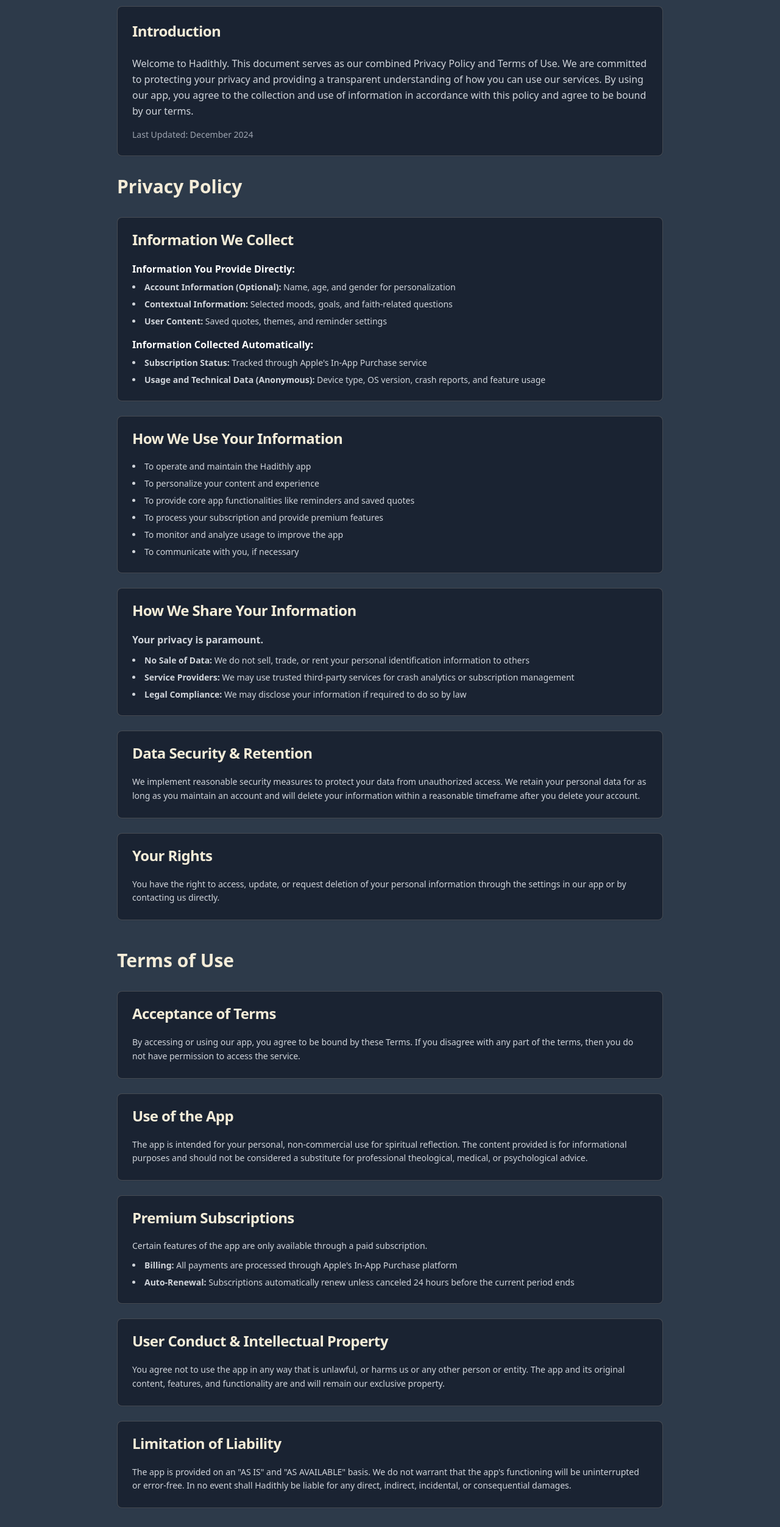
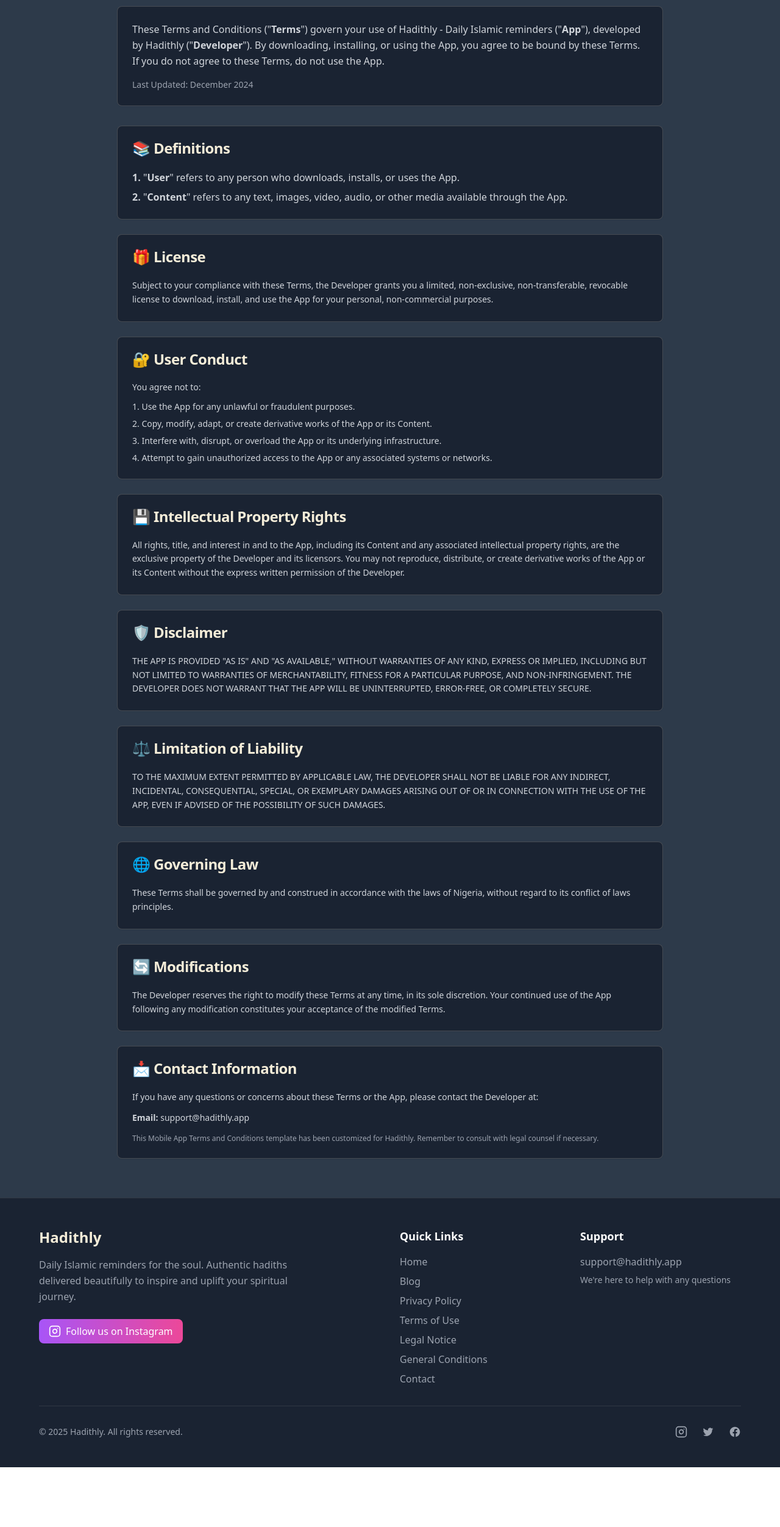
Before and after one commit to Kurt-Adam20/hadithly-soul-website, a React (Vite) app: page /terms in a window 1280 px wide. Shown: the part 234-2738 px from the top of the page at 61% size. After the commit the page ends 2640 px from the top, so only its background shows below. Built offline with nearby package versions, Linux system fonts and the light colour scheme.

Commit message:
Update Terms of Use
Replaces the existing Terms of Use content with the provided Tadhkir Terms and Conditions, adapting it for the Hadithly app.

```diff
--- a/src/pages/Terms.tsx
+++ b/src/pages/Terms.tsx
@@ -12,22 +12,17 @@ const Terms = () => {
         <div className="max-w-4xl mx-auto">
           <div className="text-center mb-12">
             <h1 className="text-4xl md:text-5xl font-bold mb-6">
-              Privacy Policy & <span className="text-[#F4ECD8]">Terms of Use</span>
+              <span className="text-[#F4ECD8]">Hadithly</span> Terms and Conditions
             </h1>
             <p className="text-xl text-gray-400 max-w-2xl mx-auto">
-              Your privacy and our terms of service for the Hadithly application.
+              Terms and conditions governing your use of the Hadithly application.
             </p>
           </div>
 
           <Card className="bg-[#1A2332] border-[#F4ECD8]/20 mb-8">
-            <CardHeader>
-              <CardTitle className="text-[#F4ECD8] text-2xl">Introduction</CardTitle>
-            </CardHeader>
-            <CardContent className="text-gray-300 space-y-4">
+            <CardContent className="text-gray-300 space-y-4 pt-6">
               <p className="leading-relaxed">
-                Welcome to Hadithly. This document serves as our combined Privacy Policy and Terms of Use.
-                We are committed to protecting your privacy and providing a transparent understanding of how you can use our services.
-                By using our app, you agree to the collection and use of information in accordance with this policy and agree to be bound by our terms.
+                These Terms and Conditions ("<strong>Terms</strong>") govern your use of Hadithly - Daily Islamic reminders ("<strong>App</strong>"), developed by Hadithly ("<strong>Developer</strong>"). By downloading, installing, or using the App, you agree to be bound by these Terms. If you do not agree to these Terms, do not use the App.
               </p>
               <p className="text-sm text-gray-400">
                 Last Updated: December 2024
@@ -35,175 +30,136 @@ const Terms = () => {
             </CardContent>
           </Card>
 
-          {/* Privacy Policy Section */}
-          <div className="mb-12">
-            <h2 className="text-3xl font-bold text-[#F4ECD8] mb-8">Privacy Policy</h2>
-
           <div className="grid gap-6">
             <Card className="bg-[#1A2332] border-[#F4ECD8]/20">
               <CardHeader>
-                  <CardTitle className="text-[#F4ECD8]">Information We Collect</CardTitle>
+                <CardTitle className="text-[#F4ECD8] flex items-center gap-2">
+                  📚 Definitions
+                </CardTitle>
               </CardHeader>
-                <CardContent className="text-gray-300 space-y-4">
-                  <div>
-                    <h4 className="font-semibold text-white mb-2">Information You Provide Directly:</h4>
-                    <ul className="list-disc list-inside space-y-2 text-sm">
-                      <li><strong>Account Information (Optional):</strong> Name, age, and gender for personalization</li>
-                      <li><strong>Contextual Information:</strong> Selected moods, goals, and faith-related questions</li>
-                      <li><strong>User Content:</strong> Saved quotes, themes, and reminder settings</li>
-                    </ul>
-                  </div>
-                  <div>
-                    <h4 className="font-semibold text-white mb-2">Information Collected Automatically:</h4>
-                    <ul className="list-disc list-inside space-y-2 text-sm">
-                      <li><strong>Subscription Status:</strong> Tracked through Apple's In-App Purchase service</li>
-                      <li><strong>Usage and Technical Data (Anonymous):</strong> Device type, OS version, crash reports, and feature usage</li>
-                    </ul>
+              <CardContent className="text-gray-300 space-y-3">
+                <div className="space-y-2">
+                  <p><strong>1.</strong> "<strong>User</strong>" refers to any person who downloads, installs, or uses the App.</p>
+                  <p><strong>2.</strong> "<strong>Content</strong>" refers to any text, images, video, audio, or other media available through the App.</p>
                 </div>
               </CardContent>
             </Card>
 
             <Card className="bg-[#1A2332] border-[#F4ECD8]/20">
               <CardHeader>
-                  <CardTitle className="text-[#F4ECD8]">How We Use Your Information</CardTitle>
+                <CardTitle className="text-[#F4ECD8] flex items-center gap-2">
+                  🎁 License
+                </CardTitle>
               </CardHeader>
               <CardContent className="text-gray-300">
-                  <ul className="list-disc list-inside space-y-2 text-sm">
-                    <li>To operate and maintain the Hadithly app</li>
-                    <li>To personalize your content and experience</li>
-                    <li>To provide core app functionalities like reminders and saved quotes</li>
-                    <li>To process your subscription and provide premium features</li>
-                    <li>To monitor and analyze usage to improve the app</li>
-                    <li>To communicate with you, if necessary</li>
-                  </ul>
-                </CardContent>
-              </Card>
-
-              <Card className="bg-[#1A2332] border-[#F4ECD8]/20">
-                <CardHeader>
-                  <CardTitle className="text-[#F4ECD8]">How We Share Your Information</CardTitle>
-                </CardHeader>
-                <CardContent className="text-gray-300 space-y-3">
-                  <p className="font-semibold">Your privacy is paramount.</p>
-                  <ul className="list-disc list-inside space-y-2 text-sm">
-                    <li><strong>No Sale of Data:</strong> We do not sell, trade, or rent your personal identification information to others</li>
-                    <li><strong>Service Providers:</strong> We may use trusted third-party services for crash analytics or subscription management</li>
-                    <li><strong>Legal Compliance:</strong> We may disclose your information if required to do so by law</li>
-                  </ul>
-                </CardContent>
-              </Card>
-
-              <Card className="bg-[#1A2332] border-[#F4ECD8]/20">
-                <CardHeader>
-                  <CardTitle className="text-[#F4ECD8]">Data Security & Retention</CardTitle>
-                </CardHeader>
-                <CardContent className="text-gray-300 space-y-3">
                 <p className="text-sm leading-relaxed">
-                    We implement reasonable security measures to protect your data from unauthorized access.
-                    We retain your personal data for as long as you maintain an account and will delete your information
-                    within a reasonable timeframe after you delete your account.
+                  Subject to your compliance with these Terms, the Developer grants you a limited, non-exclusive, non-transferable, revocable license to download, install, and use the App for your personal, non-commercial purposes.
                 </p>
               </CardContent>
             </Card>
 
             <Card className="bg-[#1A2332] border-[#F4ECD8]/20">
               <CardHeader>
-                  <CardTitle className="text-[#F4ECD8]">Your Rights</CardTitle>
+                <CardTitle className="text-[#F4ECD8] flex items-center gap-2">
+                  🔐 User Conduct
+                </CardTitle>
+              </CardHeader>
+              <CardContent className="text-gray-300">
+                <p className="text-sm mb-3">You agree not to:</p>
+                <ol className="list-decimal list-inside space-y-2 text-sm">
+                  <li>Use the App for any unlawful or fraudulent purposes.</li>
+                  <li>Copy, modify, adapt, or create derivative works of the App or its Content.</li>
+                  <li>Interfere with, disrupt, or overload the App or its underlying infrastructure.</li>
+                  <li>Attempt to gain unauthorized access to the App or any associated systems or networks.</li>
+                </ol>
+              </CardContent>
+            </Card>
+
+            <Card className="bg-[#1A2332] border-[#F4ECD8]/20">
+              <CardHeader>
+                <CardTitle className="text-[#F4ECD8] flex items-center gap-2">
+                  💾 Intellectual Property Rights
+                </CardTitle>
               </CardHeader>
               <CardContent className="text-gray-300">
                 <p className="text-sm leading-relaxed">
-                    You have the right to access, update, or request deletion of your personal information
-                    through the settings in our app or by contacting us directly.
-                  </p>
-                </CardContent>
-              </Card>
-            </div>
-          </div>
-
-          {/* Terms of Use Section */}
-          <div>
-            <h2 className="text-3xl font-bold text-[#F4ECD8] mb-8">Terms of Use</h2>
-
-            <div className="grid gap-6">
-              <Card className="bg-[#1A2332] border-[#F4ECD8]/20">
-                <CardHeader>
-                  <CardTitle className="text-[#F4ECD8]">Acceptance of Terms</CardTitle>
-                </CardHeader>
-                <CardContent className="text-gray-300">
-                  <p className="text-sm leading-relaxed">
-                    By accessing or using our app, you agree to be bound by these Terms.
-                    If you disagree with any part of the terms, then you do not have permission to access the service.
+                  All rights, title, and interest in and to the App, including its Content and any associated intellectual property rights, are the exclusive property of the Developer and its licensors. You may not reproduce, distribute, or create derivative works of the App or its Content without the express written permission of the Developer.
                 </p>
               </CardContent>
             </Card>
 
             <Card className="bg-[#1A2332] border-[#F4ECD8]/20">
               <CardHeader>
-                  <CardTitle className="text-[#F4ECD8]">Use of the App</CardTitle>
+                <CardTitle className="text-[#F4ECD8] flex items-center gap-2">
+                  🛡️ Disclaimer
+                </CardTitle>
               </CardHeader>
               <CardContent className="text-gray-300">
                 <p className="text-sm leading-relaxed">
-                    The app is intended for your personal, non-commercial use for spiritual reflection.
-                    The content provided is for informational purposes and should not be considered a substitute
-                    for professional theological, medical, or psychological advice.
+                  THE APP IS PROVIDED "AS IS" AND "AS AVAILABLE," WITHOUT WARRANTIES OF ANY KIND, EXPRESS OR IMPLIED, INCLUDING BUT NOT LIMITED TO WARRANTIES OF MERCHANTABILITY, FITNESS FOR A PARTICULAR PURPOSE, AND NON-INFRINGEMENT. THE DEVELOPER DOES NOT WARRANT THAT THE APP WILL BE UNINTERRUPTED, ERROR-FREE, OR COMPLETELY SECURE.
                 </p>
               </CardContent>
             </Card>
 
             <Card className="bg-[#1A2332] border-[#F4ECD8]/20">
               <CardHeader>
-                  <CardTitle className="text-[#F4ECD8]">Premium Subscriptions</CardTitle>
+                <CardTitle className="text-[#F4ECD8] flex items-center gap-2">
+                  ⚖️ Limitation of Liability
+                </CardTitle>
               </CardHeader>
-                <CardContent className="text-gray-300 space-y-3">
-                  <p className="text-sm">Certain features of the app are only available through a paid subscription.</p>
-                  <ul className="list-disc list-inside space-y-2 text-sm">
-                    <li><strong>Billing:</strong> All payments are processed through Apple's In-App Purchase platform</li>
-                    <li><strong>Auto-Renewal:</strong> Subscriptions automatically renew unless canceled 24 hours before the current period ends</li>
-                  </ul>
-                </CardContent>
-              </Card>
-
-              <Card className="bg-[#1A2332] border-[#F4ECD8]/20">
-                <CardHeader>
-                  <CardTitle className="text-[#F4ECD8]">User Conduct & Intellectual Property</CardTitle>
-                </CardHeader>
-                <CardContent className="text-gray-300 space-y-3">
+              <CardContent className="text-gray-300">
                 <p className="text-sm leading-relaxed">
-                    You agree not to use the app in any way that is unlawful, or harms us or any other person or entity.
-                    The app and its original content, features, and functionality are and will remain our exclusive property.
+                  TO THE MAXIMUM EXTENT PERMITTED BY APPLICABLE LAW, THE DEVELOPER SHALL NOT BE LIABLE FOR ANY INDIRECT, INCIDENTAL, CONSEQUENTIAL, SPECIAL, OR EXEMPLARY DAMAGES ARISING OUT OF OR IN CONNECTION WITH THE USE OF THE APP, EVEN IF ADVISED OF THE POSSIBILITY OF SUCH DAMAGES.
                 </p>
               </CardContent>
             </Card>
 
             <Card className="bg-[#1A2332] border-[#F4ECD8]/20">
               <CardHeader>
-                  <CardTitle className="text-[#F4ECD8]">Limitation of Liability</CardTitle>
+                <CardTitle className="text-[#F4ECD8] flex items-center gap-2">
+                  🌐 Governing Law
+                </CardTitle>
               </CardHeader>
               <CardContent className="text-gray-300">
                 <p className="text-sm leading-relaxed">
-                    The app is provided on an "AS IS" and "AS AVAILABLE" basis. We do not warrant that the app's
-                    functioning will be uninterrupted or error-free. In no event shall Hadithly be liable for any
-                    direct, indirect, incidental, or consequential damages.
+                  These Terms shall be governed by and construed in accordance with the laws of Nigeria, without regard to its conflict of laws principles.
+                </p>
+              </CardContent>
+            </Card>
+
+            <Card className="bg-[#1A2332] border-[#F4ECD8]/20">
+              <CardHeader>
+                <CardTitle className="text-[#F4ECD8] flex items-center gap-2">
+                  🔄 Modifications
+                </CardTitle>
+              </CardHeader>
+              <CardContent className="text-gray-300">
+                <p className="text-sm leading-relaxed">
+                  The Developer reserves the right to modify these Terms at any time, in its sole discretion. Your continued use of the App following any modification constitutes your acceptance of the modified Terms.
+                </p>
+              </CardContent>
+            </Card>
+
+            <Card className="bg-[#1A2332] border-[#F4ECD8]/20">
+              <CardHeader>
+                <CardTitle className="text-[#F4ECD8] flex items-center gap-2">
+                  📩 Contact Information
+                </CardTitle>
+              </CardHeader>
+              <CardContent className="text-gray-300">
+                <p className="text-sm leading-relaxed mb-3">
+                  If you have any questions or concerns about these Terms or the App, please contact the Developer at:
+                </p>
+                <p className="text-sm">
+                  <strong>Email:</strong> support@hadithly.app
+                </p>
+                <p className="text-xs text-gray-400 mt-4">
+                  This Mobile App Terms and Conditions template has been customized for Hadithly.
+                  Remember to consult with legal counsel if necessary.
                 </p>
               </CardContent>
             </Card>
           </div>
-          </div>
-
-          {/* Contact Information */}
-          <Card className="bg-[#1A2332] border-[#F4ECD8]/20 mt-8">
-            <CardHeader>
-              <CardTitle className="text-[#F4ECD8]">Contact Us</CardTitle>
-            </CardHeader>
-            <CardContent className="text-gray-300">
-              <p className="text-sm leading-relaxed mb-3">
-                If you have any questions about this Privacy Policy or Terms of Use, please contact us at:
-              </p>
-              <p className="text-sm">
-                <strong>Email:</strong> support@hadithly.app
-              </p>
-            </CardContent>
-          </Card>
         </div>
       </div>
 
```
Lines whose indentation alone changed are shown as unchanged.
